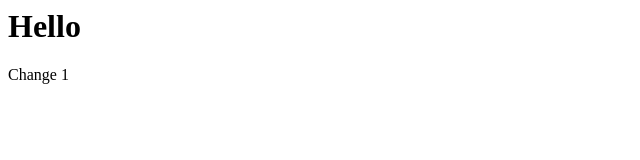
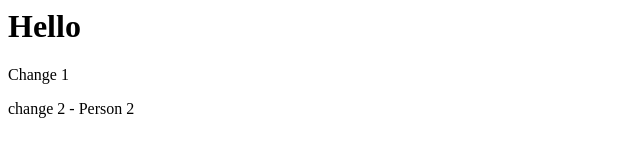
Before and after one commit to rizk-gendy/test_git, a plain HTML site: page index.html in a window 1280 px wide. Shown: the whole page, without its empty margins (0-640 px from the left). Drawn offline with Linux system fonts and the light colour scheme.

Commit message:
adding cahnge 2 - P2

```diff
--- a/index.html
+++ b/index.html
@@ -1,3 +1,6 @@
 <h1>Hello</h1>
 
 <p>Change 1</p>
+
+
+<p>change 2 - Person 2</p>
```
